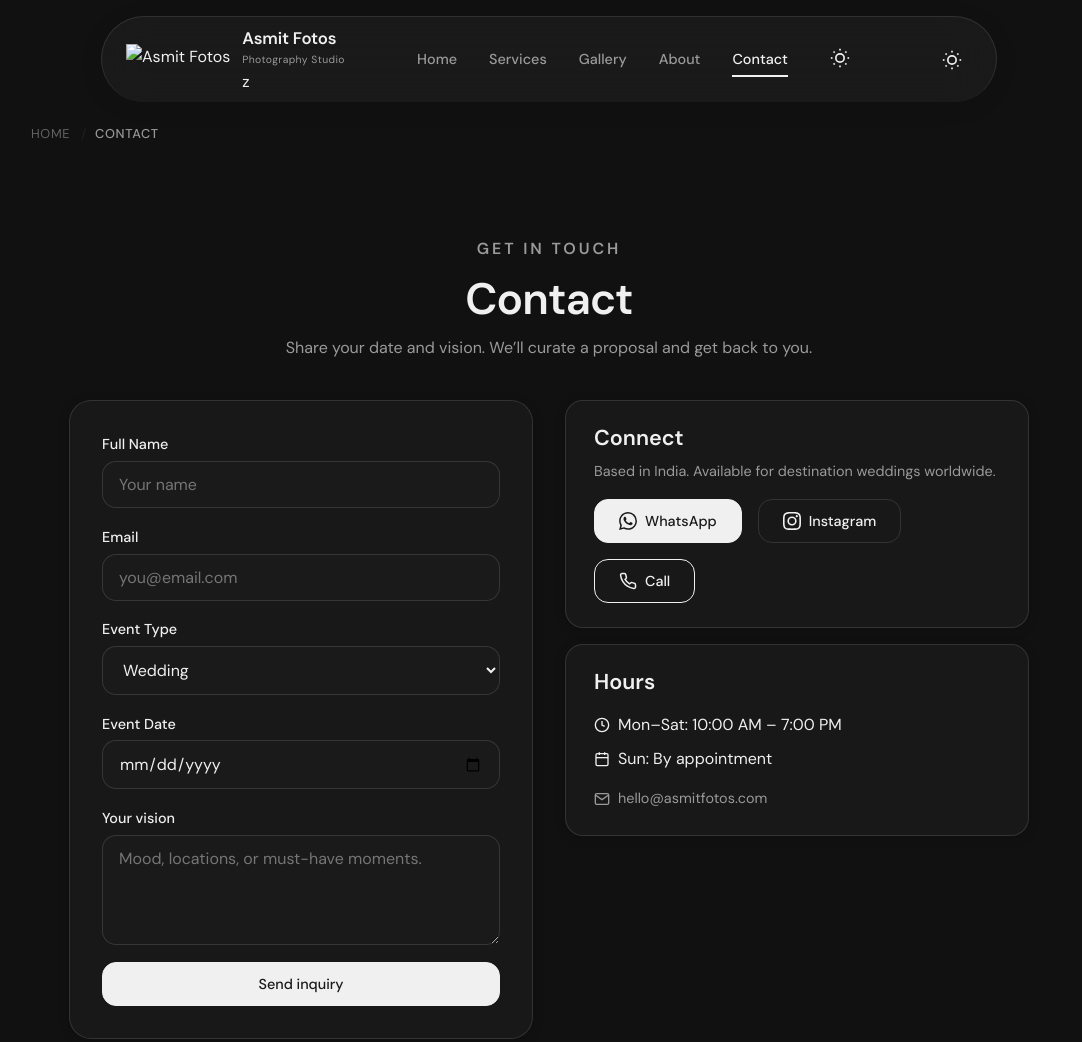
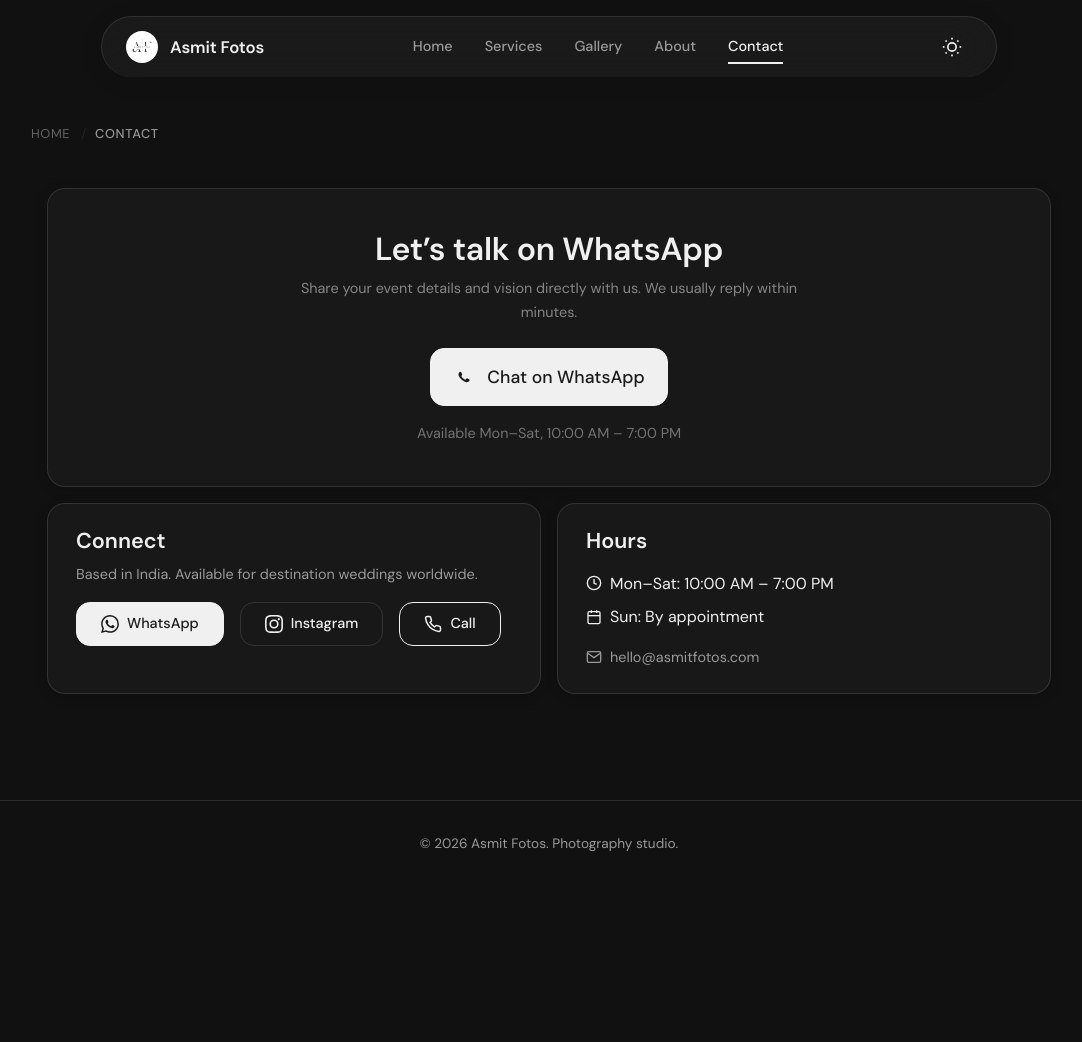
Before and after one commit to Asmitbv21/Asmit-Fotos, a plain HTML site: page contact.html in a window 1280 px wide. Shown: the top 1042 px of the page, without its empty margins (91-1173 px from the left). After the commit the page ends 887 px from the top, so only its background shows below. Drawn offline with Linux system fonts and the light colour scheme.

Commit message:
Update many UI and JS

```diff
--- a/about.html
+++ b/about.html
@@ -8,7 +8,8 @@
   <meta name="description"
     content="Why choose Asmit Fotos. Calm, guided storytelling and editorial quality for weddings and portraits.">
   <link rel="stylesheet" href="style.css">
-  <link rel="icon" href="assets/logos/favicon.png">
+
+  <link rel="icon" href="assets/favicon_io/favicon.ico">
 </head>
 
 <body data-page="about">
@@ -16,10 +17,10 @@
     <div class="brand" aria-label="Asmit Fotos">
       <a href="index.html" class="brand-link">
         <img src="assets/logos/logo.png" alt="Asmit Fotos" class="brand-logo"
-          style="height: 32px; width: auto; object-fit: contain;">
+          style="height: 32px; width: auto; object-fit: contain; border-radius: 50px;">
         <div class="brand-text">
           <span class="brand-name">Asmit Fotos</span>
-          <span class="brand-tag">Photography Studio</span>
+          <!-- <span class="brand-tag">Photography Studio</span> -->
         </div>
       </a>
     </div>
@@ -29,26 +30,6 @@
       <a href="gallery.html">Gallery</a>
       <a href="about.html">About</a>
       <a href="contact.html">Contact</a>
-      <button class="theme-toggle theme-toggle--menu" type="button" aria-pressed="false"
-        aria-label="Switch to Dark Mode">
-        <span class="theme-toggle-text">Dark Mode</span>
-        <svg class="icon-moon" viewBox="0 0 24 24" width="20" height="20" fill="none" stroke="currentColor"
-          stroke-width="2">
-          <path d="M21 12.79A9 9 0 1 1 11.21 3 7 7 0 0 0 21 12.79z"></path>
-        </svg>
-        <svg class="icon-sun" viewBox="0 0 24 24" width="20" height="20" fill="none" stroke="currentColor"
-          stroke-width="2">
-          <circle cx="12" cy="12" r="5"></circle>
-          <line x1="12" y1="1" x2="12" y2="3"></line>
-          <line x1="12" y1="21" x2="12" y2="23"></line>
-          <line x1="4.22" y1="4.22" x2="5.64" y2="5.64"></line>
-          <line x1="18.36" y1="18.36" x2="19.78" y2="19.78"></line>
-          <line x1="1" y1="12" x2="3" y2="12"></line>
-          <line x1="21" y1="12" x2="23" y2="12"></line>
-          <line x1="4.22" y1="19.78" x2="5.64" y2="18.36"></line>
-          <line x1="18.36" y1="5.64" x2="19.78" y2="4.22"></line>
-        </svg>
-      </button>
     </nav>
     <div class="header-actions">
       <button class="theme-toggle" type="button" aria-pressed="false" aria-label="Switch to Dark Mode">
--- a/contact.html
+++ b/contact.html
@@ -7,7 +7,7 @@
   <title>Contact | Asmit Fotos — Photography Studio</title>
   <meta name="description" content="Book a session or request a proposal. Wedding and portrait photography inquiries.">
   <link rel="stylesheet" href="style.css">
-  <link rel="icon" href="assets/logos/favicon.png">
+  <link rel="icon" href="assets/favicon_io/favicon.ico">
 </head>
 
 <body data-page="contact">
@@ -15,10 +15,10 @@
     <div class="brand" aria-label="Asmit Fotos">
       <a href="index.html" class="brand-link">
         <img src="assets/logos/logo.png" alt="Asmit Fotos" class="brand-logo"
-          style="height: 32px; width: auto; object-fit: contain;">
+          style="height: 32px; width: auto; object-fit: contain; border-radius: 50px;">
         <div class="brand-text">
           <span class="brand-name">Asmit Fotos</span>
-          <span class="brand-tag">Photography Studio</span>z
+          <!-- <span class="brand-tag">Photography Studio</span> -->
         </div>
       </a>
     </div>
@@ -28,26 +28,6 @@
       <a href="gallery.html">Gallery</a>
       <a href="about.html">About</a>
       <a href="contact.html">Contact</a>
-      <button class="theme-toggle theme-toggle--menu" type="button" aria-pressed="false"
-        aria-label="Switch to Dark Mode">
-        <span class="theme-toggle-text">Dark Mode</span>
-        <svg class="icon-moon" viewBox="0 0 24 24" width="20" height="20" fill="none" stroke="currentColor"
-          stroke-width="2">
-          <path d="M21 12.79A9 9 0 1 1 11.21 3 7 7 0 0 0 21 12.79z"></path>
-        </svg>
-        <svg class="icon-sun" viewBox="0 0 24 24" width="20" height="20" fill="none" stroke="currentColor"
-          stroke-width="2">
-          <circle cx="12" cy="12" r="5"></circle>
-          <line x1="12" y1="1" x2="12" y2="3"></line>
-          <line x1="12" y1="21" x2="12" y2="23"></line>
-          <line x1="4.22" y1="4.22" x2="5.64" y2="5.64"></line>
-          <line x1="18.36" y1="18.36" x2="19.78" y2="19.78"></line>
-          <line x1="1" y1="12" x2="3" y2="12"></line>
-          <line x1="21" y1="12" x2="23" y2="12"></line>
-          <line x1="4.22" y1="19.78" x2="5.64" y2="18.36"></line>
-          <line x1="18.36" y1="5.64" x2="19.78" y2="4.22"></line>
-        </svg>
-      </button>
     </nav>
     <div class="header-actions">
       <button class="theme-toggle" type="button" aria-pressed="false" aria-label="Switch to Dark Mode">
@@ -84,42 +64,36 @@
         </ol>
       </nav>
       <div class="section contact">
-        <div class="section-heading reveal">
-          <p class="eyebrow">Get in touch</p>
-          <h1 class="page-title">Contact</h1>
-          <p class="page-intro">Share your date and vision. We’ll curate a proposal and get back to you.</p>
-        </div>
-        <div class="contact-grid">
-          <form class="contact-form glass reveal" style="--delay: 0ms;">
-            <label>
-              Full Name
-              <input type="text" name="name" placeholder="Your name" required>
-            </label>
-            <label>
-              Email
-              <input type="email" name="email" placeholder="you@email.com" required>
-            </label>
-            <label>
-              Event Type
-              <select name="event">
-                <option value="wedding">Wedding</option>
-                <option value="pre-wedding">Pre-Wedding</option>
-                <option value="portrait">Portrait</option>
-                <option value="brand">Brand / Editorial</option>
-              </select>
-            </label>
-            <label>
-              Event Date
-              <input type="date" name="date">
-            </label>
-            <label>
-              Your vision
-              <textarea name="message" rows="4" placeholder="Mood, locations, or must-have moments."></textarea>
-            </label>
-            <button class="btn btn-primary" type="submit">Send inquiry</button>
-          </form>
-          <div class="contact-details">
-            <div class="contact-card glass reveal" style="--delay: 120ms;">
+        <div class="contact-details">
+          <div class="contact-card glass reveal" style="--delay: 120ms; text-align:center; padding:2.5rem;">
+            <h2 style="margin-bottom:0.5rem;">Let’s talk on WhatsApp</h2>
+            <p style="max-width:540px; margin:0 auto 1.5rem; opacity:0.85;">
+              Share your event details and vision directly with us.
+              We usually reply within minutes.
+            </p>
+
+            <a href="https://wa.me/91XXXXXXXXXX?text=Hi%20Asmit%20Fotos%2C%0A%0AI%20would%20like%20to%20inquire%20about%20photography%20services.%0A%0AEvent%20Type%3A%20Wedding%2FPre-wedding%2FPortrait%0AEvent%20Date%3A%20%0ALocation%3A%20%0A%0AThank%20you!"
+              target="_blank" rel="noreferrer" class="btn btn-primary" style="
+                  display:inline-flex;
+                  align-items:center;
+                  gap:0.75rem;
+                  font-size:1.1rem;
+                  padding:0.9rem 1.4rem;
+                ">
+              <svg viewBox="0 0 24 24" width="22" height="22" fill="currentColor">
+                <path
+                  d="M17.472 14.382c-.297-.149-1.758-.867-2.03-.967-.273-.099-.471-.148-.67.15-.197.297-.767.966-.94 1.164-.173.199-.347.223-.644.075-.297-.15-1.255-.463-2.39-1.475-.883-.788-1.48-1.761-1.653-2.059-.173-.297-.018-.458.13-.606.134-.133.298-.347.446-.52.149-.174.198-.298.298-.497.099-.198.05-.371-.025-.52-.075-.149-.669-1.612-.916-2.207-.242-.579-.487-.5-.669-.51-.173-.008-.371-.01-.57-.01-.198 0-.52.074-.792.372-.272.297-1.04 1.016-1.04 2.479 0 1.462 1.065 2.875 1.213 3.074.149.198 2.096 3.2 5.077 4.487.709.306 1.262.489 1.694.625.712.227 1.36.195 1.871.118.571-.085 1.758-.719 2.006-1.413.248-.694.248-1.289.173-1.413-.074-.124-.272-.198-.57-.347" />
+              </svg>
+              Chat on WhatsApp
+            </a>
+
+            <p style="margin-top:1rem; font-size:0.9rem; opacity:0.7;">
+              Available Mon–Sat, 10:00 AM – 7:00 PM
+            </p>
+
+          </div>
+          <div class="contact-details-inni">
+            <div class="contact-card glass reveal" style="--delay: 120ms; ">
               <h3>Connect</h3>
               <p>Based in India. Available for destination weddings worldwide.</p>
               <div class="contact-actions" style="display: flex; gap: 1rem; flex-wrap: wrap;">
@@ -181,12 +155,14 @@
         </div>
       </div>
     </div>
+    </div>
   </main>
 
   <footer class="site-footer">
     <p>&copy; 2026 Asmit Fotos. Photography studio.</p>
   </footer>
   <script src="script.js" defer></script>
+
 </body>
 
 </html>
--- a/style.css
+++ b/style.css
@@ -793,7 +793,7 @@ img.is-loaded {
 
 /* ========== Sections ========== */
 .section {
-  padding: clamp(3rem, 8vw, 5rem) clamp(1rem, 4vw, 2rem);
+  padding: clamp(2rem, 8vw, 2rem) clamp(1rem, 4vw, 1rem);
   max-width: 1200px;
   margin: 0 auto;
 }
@@ -1427,7 +1427,7 @@ img.is-loaded {
 .contact-grid {
   display: grid;
   grid-template-columns: 1fr 1fr;
-  gap: clamp(1.5rem, 4vw, 2rem);
+  gap: clamp(0.5rem, 4vw, 2rem);
   align-items: start;
   max-width: 960px;
   margin: 0 auto;
@@ -1485,7 +1485,15 @@ img.is-loaded {
   gap: 1rem;
 }
 
+.contact-details-inni {
+  display: flex;
+  flex-direction: row;
+  gap: 1rem;
+}
+
+
 .contact-card {
+  width: 100%;
   padding: 1.5rem 1.75rem;
   border-radius: var(--radius-lg);
   border: 1px solid var(--border);
@@ -1559,6 +1567,12 @@ img.is-loaded {
     transform: translateY(-100%) !important;
   }
 
+
+  .contact-details-inni {
+    flex-direction: column;
+  }
+
+
   .site-nav {
     display: flex;
     position: fixed;
```
Also changed, not shown: gallery.html (+4 -23 lines), index.html (+34 -55 lines), services.html (+3 -23 lines), assets/favicon_io/android-chrome-192x192.png (added), assets/favicon_io/android-chrome-512x512.png (added), assets/favicon_io/apple-touch-icon.png (added), assets/favicon_io/favicon-16x16.png (added), assets/favicon_io/favicon-32x32.png (added), assets/favicon_io/favicon.ico (added), assets/favicon_io/site.webmanifest (added), assets/logos/after-effects.png (renamed from assets/Logo/after-effects.png), assets/logos/blender.png (renamed from assets/Logo/blender.png), assets/logos/illustrator.png (renamed from assets/Logo/illustrator.png), assets/logos/logo.png (added), 3 more files.
